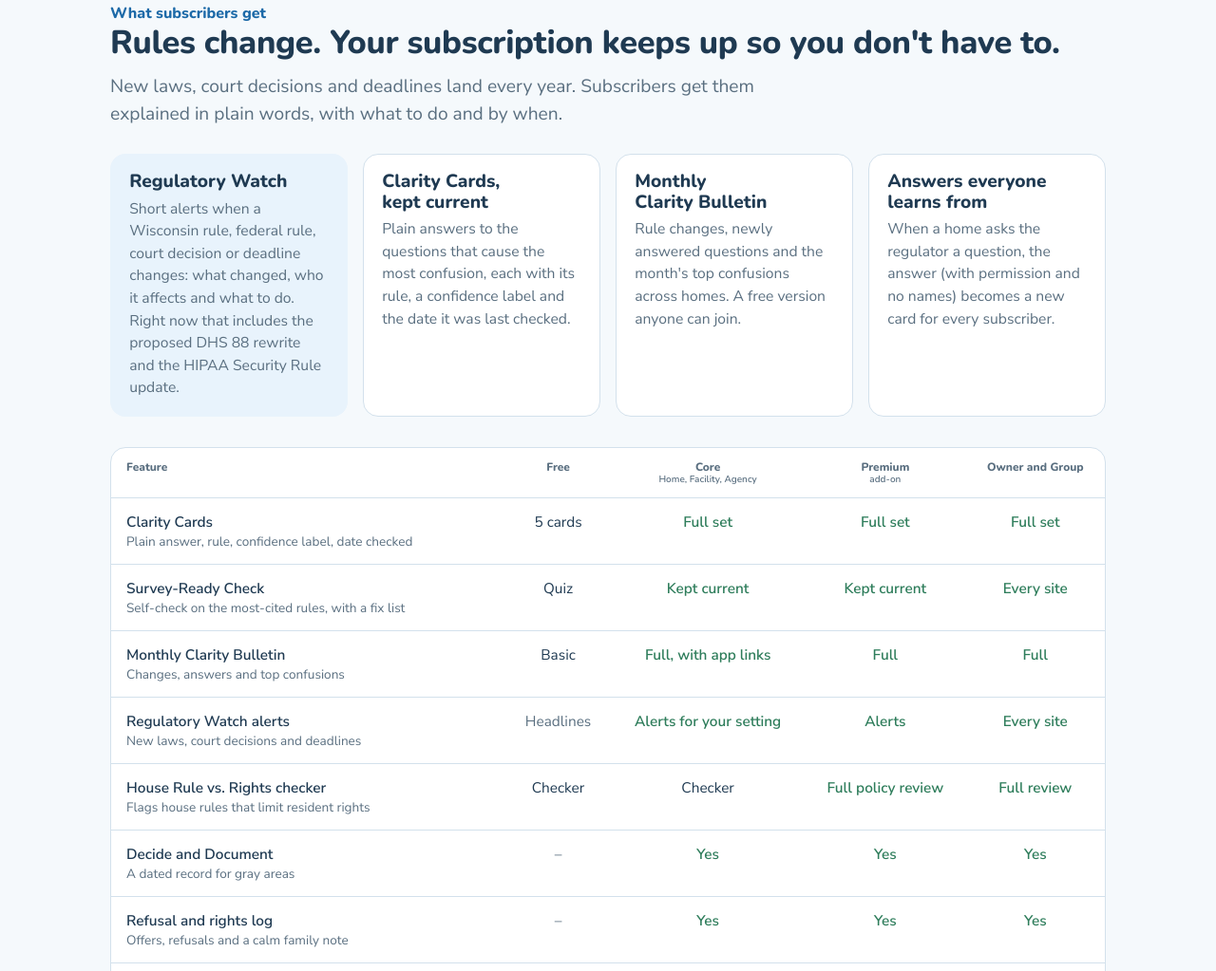
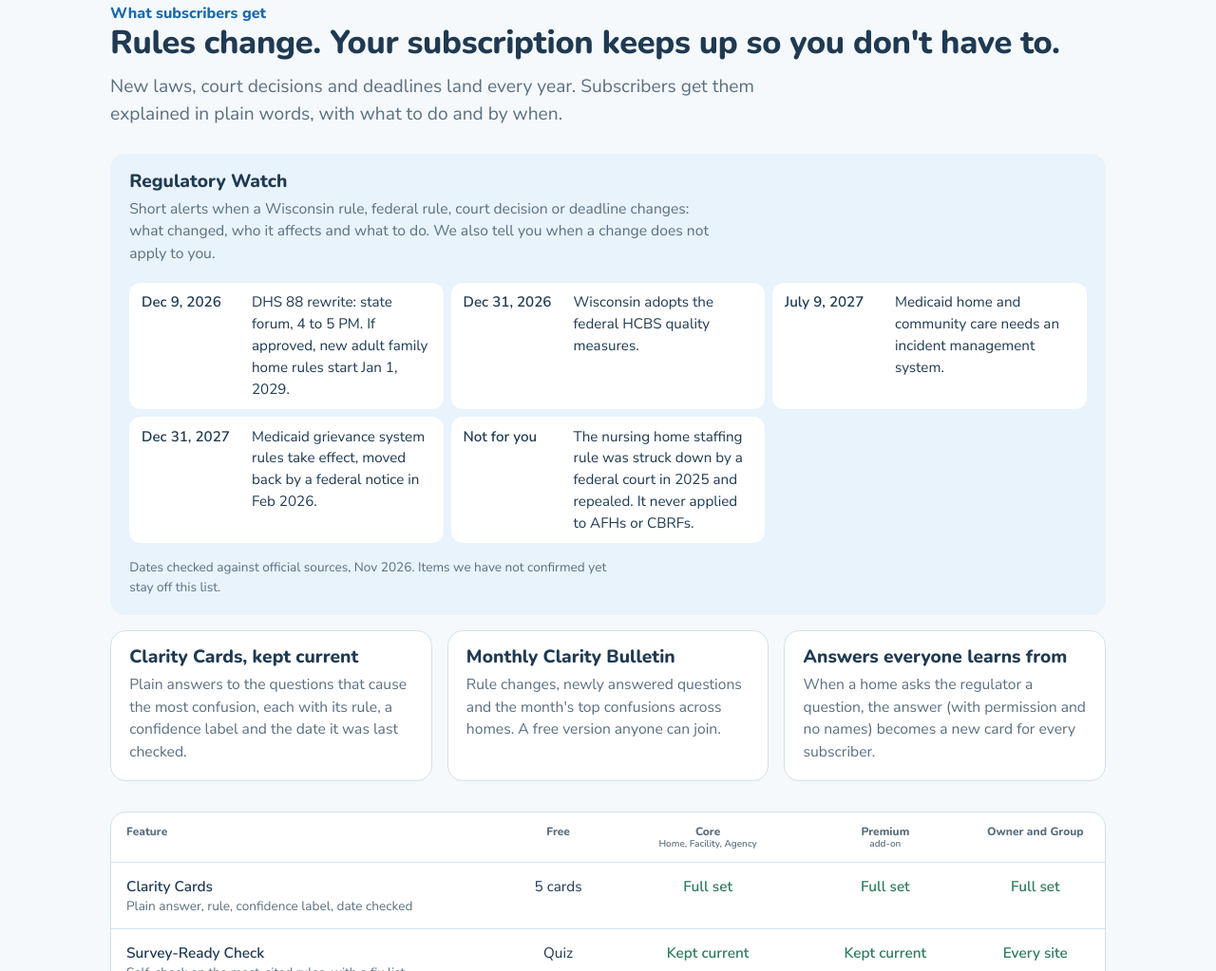
Before and after one commit to Blessedfig/steady-shift, a plain HTML site: page index.html in a window 1280 px wide. Shown: the part 8493-9516 px from the top of the page at 95% size. Drawn offline with nearby package versions, Linux system fonts and the light colour scheme.

Commit message:
Update Regulatory Watch with verified dates (#11)
Replace the website and demo watch lists with items verified in the
conflicts research: DHS 88 forum, HCBS quality measures, incident
management system, grievance system, and the repealed nursing home
staffing rule. Drop the unverified HIPAA Security Rule date.


Claude-Session: https://claude.ai/code/session_01TBSkipb8cPxYGQwk5crfse

Co-authored-by: Claude <noreply@anthropic.com>

```diff
--- a/index.html
+++ b/index.html
@@ -239,9 +239,14 @@ footer nav a{color:var(--muted);text-decoration:none;font-weight:600;min-height:
 footer nav a:hover{color:var(--pine)}
 
 /* subscriber section */
-.gain{display:grid;grid-template-columns:repeat(auto-fit,minmax(220px,1fr));gap:1rem;margin-top:1.75rem}
+.gain{display:grid;grid-template-columns:repeat(auto-fit,minmax(280px,1fr));gap:1rem;margin-top:1.75rem}
 .gain div{background:var(--surface);border:1px solid var(--line);border-radius:16px;padding:1.1rem 1.2rem;display:grid;gap:.4rem;align-content:start}
-.gain div.lead{background:var(--pine-soft);border-color:transparent}
+.gain div.lead{background:var(--pine-soft);border-color:transparent;grid-column:1/-1}
+.gain ul.watch{list-style:none;margin:.75rem 0 0;padding:0;display:grid;gap:.5rem;grid-template-columns:repeat(auto-fit,minmax(300px,1fr))}
+.gain ul.watch li{display:grid;grid-template-columns:6.5rem 1fr;gap:.75rem;background:var(--surface,#fff);border-radius:12px;padding:.6rem .8rem;font-size:.95rem}
+.gain ul.watch b{color:var(--ink)}
+.gain .watch-note{font-size:.85rem;color:var(--muted);margin-top:.6rem}
+@media(max-width:520px){.gain ul.watch{grid-template-columns:1fr}.gain ul.watch li{grid-template-columns:1fr;gap:.15rem}}
 .gain p{font-size:.98rem;color:var(--muted)}
 .ftable td:not(:first-child),.ftable th:not(:first-child){text-align:center;white-space:nowrap}
 .ftable td small{display:block;color:var(--muted);font-size:.85rem}
@@ -641,7 +646,15 @@ footer nav a:hover{color:var(--pine)}
     <h2 id="sub-h">Rules change. Your subscription keeps up so you don't have to.</h2>
     <p class="lede" style="margin-top:.75rem">New laws, court decisions and deadlines land every year. Subscribers get them explained in plain words, with what to do and by when.</p>
     <div class="gain">
-      <div class="lead"><h3>Regulatory Watch</h3><p>Short alerts when a Wisconsin rule, federal rule, court decision or deadline changes: what changed, who it affects and what to do. Right now that includes the proposed DHS 88 rewrite and the HIPAA Security Rule update.</p></div>
+      <div class="lead"><h3>Regulatory Watch</h3><p>Short alerts when a Wisconsin rule, federal rule, court decision or deadline changes: what changed, who it affects and what to do. We also tell you when a change does not apply to you.</p>
+        <ul class="watch">
+          <li><b>Dec 9, 2026</b><span>DHS 88 rewrite: state forum, 4 to 5 PM. If approved, new adult family home rules start Jan 1, 2029.</span></li>
+          <li><b>Dec 31, 2026</b><span>Wisconsin adopts the federal HCBS quality measures.</span></li>
+          <li><b>July 9, 2027</b><span>Medicaid home and community care needs an incident management system.</span></li>
+          <li><b>Dec 31, 2027</b><span>Medicaid grievance system rules take effect, moved back by a federal notice in Feb 2026.</span></li>
+          <li><b>Not for you</b><span>The nursing home staffing rule was struck down by a federal court in 2025 and repealed. It never applied to AFHs or CBRFs.</span></li>
+        </ul>
+        <p class="watch-note">Dates checked against official sources, Nov 2026. Items we have not confirmed yet stay off this list.</p></div>
       <div><h3>Clarity Cards, kept current</h3><p>Plain answers to the questions that cause the most confusion, each with its rule, a confidence label and the date it was last checked.</p></div>
       <div><h3>Monthly Clarity Bulletin</h3><p>Rule changes, newly answered questions and the month's top confusions across homes. A free version anyone can join.</p></div>
       <div><h3>Answers everyone learns from</h3><p>When a home asks the regulator a question, the answer (with permission and no names) becomes a new card for every subscriber.</p></div>
```
Also changed, not shown: demo.html (+2 -2 lines).
